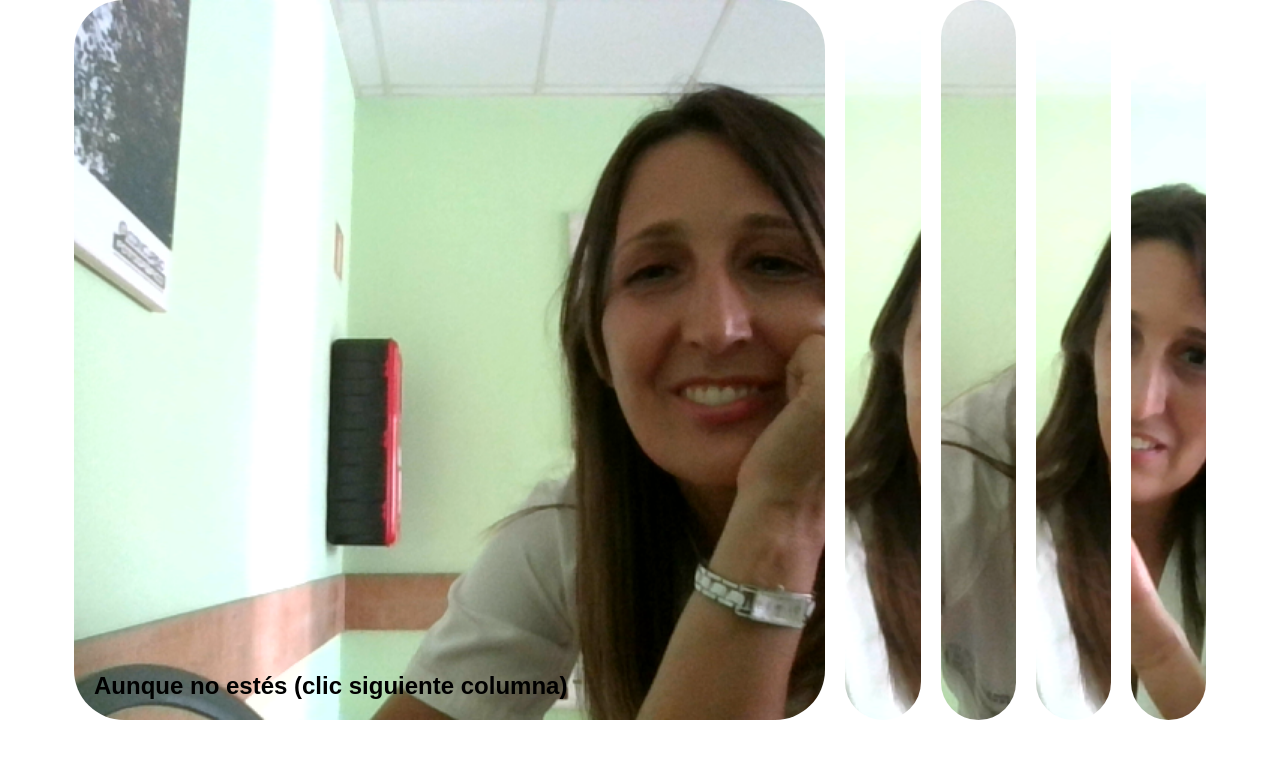
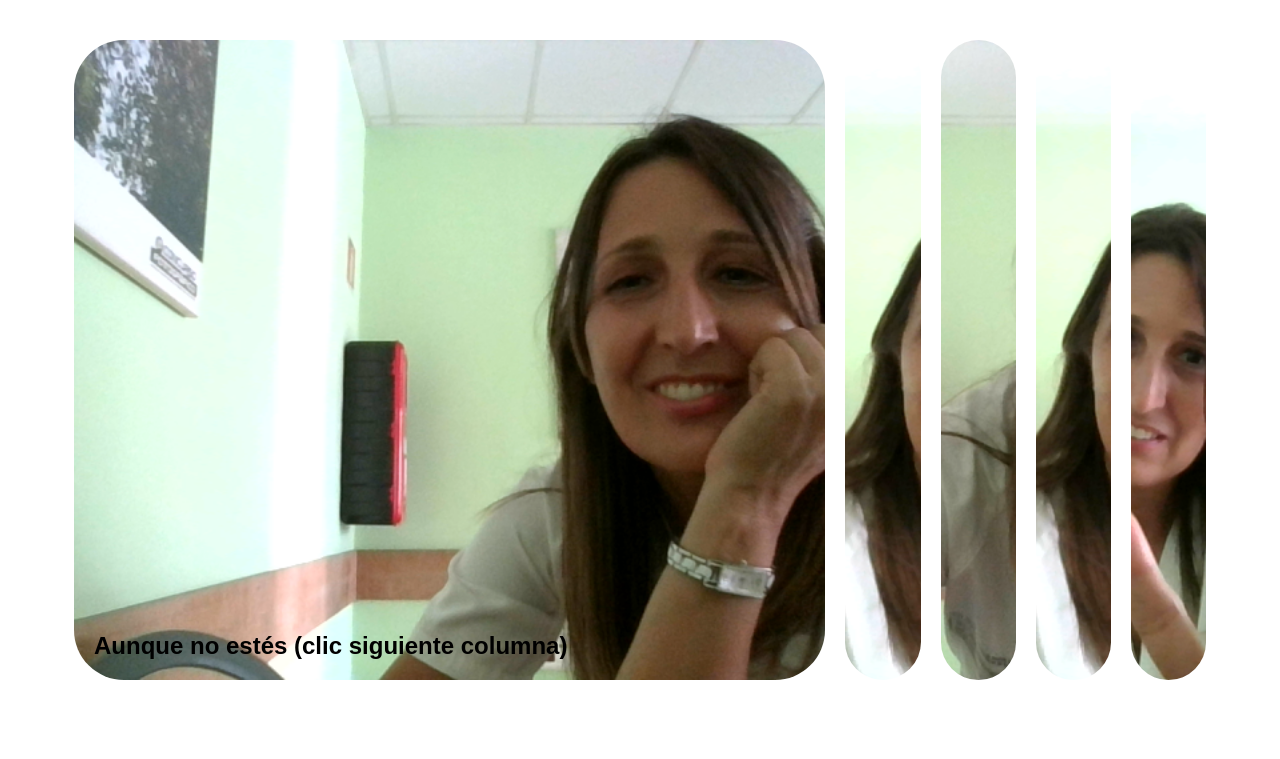
Before and after one commit to blanquiaraujo/Enneper, a PHP site: page /mariavinci/entontuscartitas/index.html in a window 1280 px wide. Shown: the top 759 px of the page. Run offline with PHP 8.4, Linux system fonts and the light colour scheme; some web fonts are replaced.

Commit message:
Add files via upload

```diff
--- a/mariavinci/entontuscartitas/style.css
+++ b/mariavinci/entontuscartitas/style.css
@@ -23,7 +23,7 @@ body {
   background-size: cover;
   background-position: center;
   background-repeat: no-repeat;
-  height: 90vh;
+  height: 80vh;
   border-radius: 50px;
   color: #fff;
   cursor: pointer;
```
